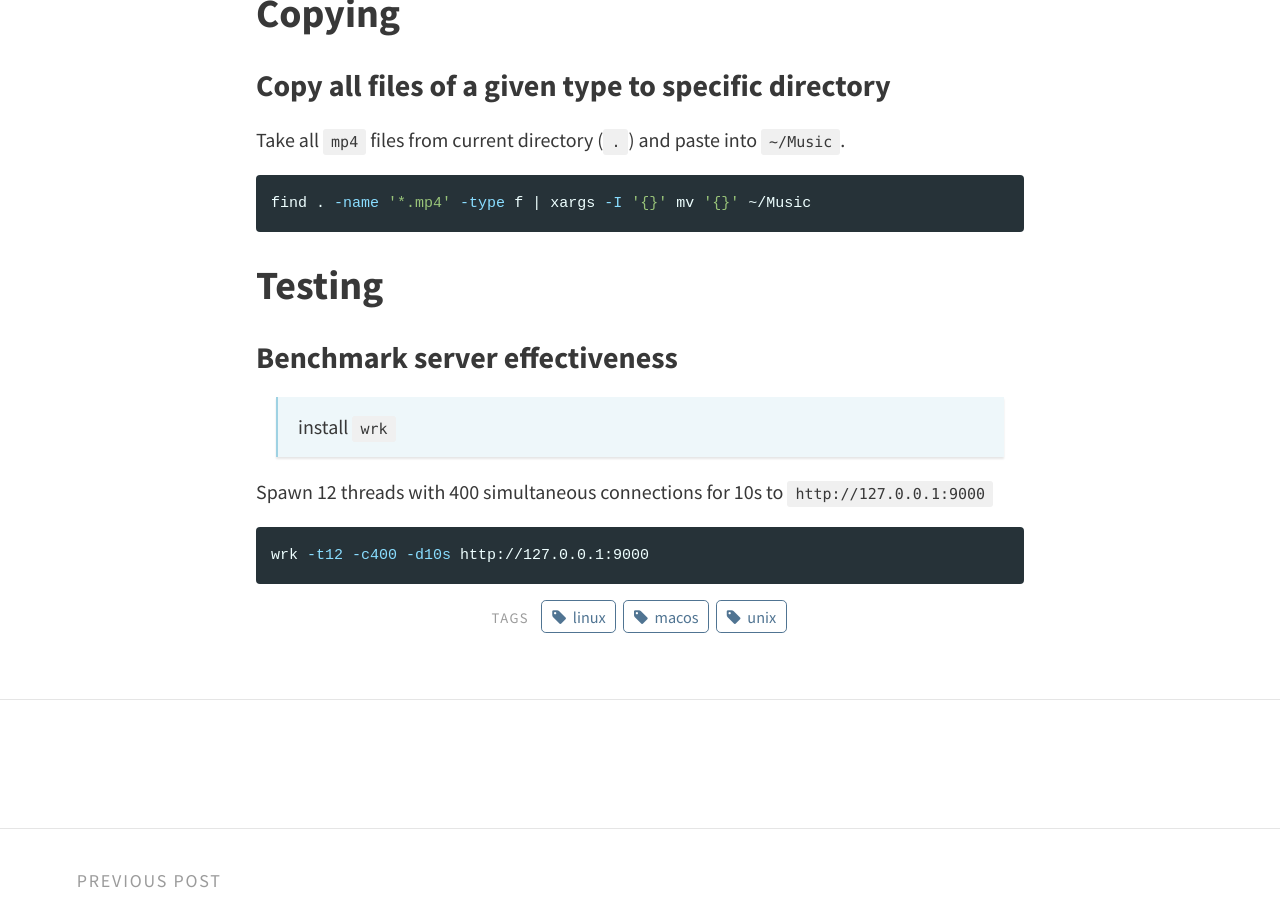
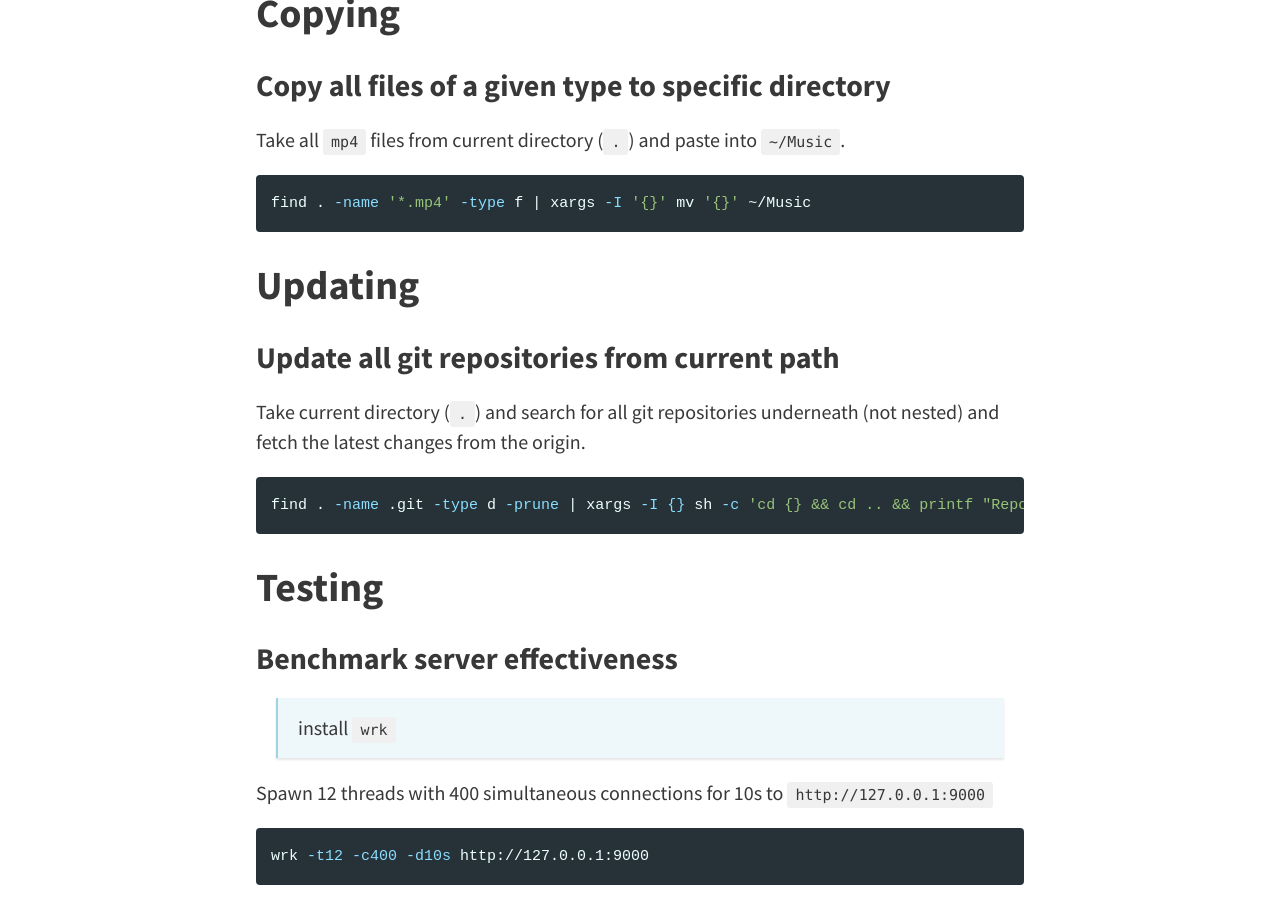
Before and after one commit to egel/egel.github.io, a Jekyll site: the page built from _posts/2025-05-27-useful-terminal-commands.md, in a window 1280 px wide and 900 px high, scrolled down 974 px. Built offline with Jekyll 4.4.1, drawn with Linux system fonts in a browser that asks for light colours; nearby versions of some CDN libraries; comment, search, counter and statistics services are not loaded.

Commit message:
feat: add section for updating git repos in given directory

````diff
--- a/_posts/2025-05-27-useful-terminal-commands.md
+++ b/_posts/2025-05-27-useful-terminal-commands.md
@@ -29,6 +29,16 @@ Take all `mp4` files from current directory (`.`) and paste into `~/Music`.
 find . -name '*.mp4' -type f | xargs -I '{}' mv '{}' ~/Music
 ```
 
+## Updating
+
+### Update all git repositories from current path
+
+Take current directory (`.`) and search for all git repositories underneath (not nested) and fetch the latest changes from the origin.
+
+```sh
+find . -name .git -type d -prune | xargs -I {} sh -c 'cd {} && cd .. && printf "Repo: %s\n\n" $(realpath) && git fetch'
+```
+
 ## Testing
 
 ### Benchmark server effectiveness
````
